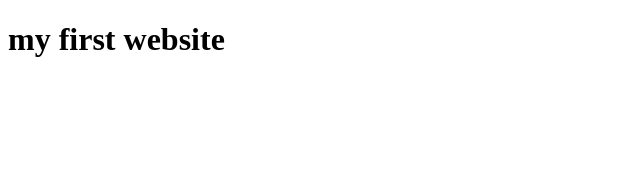
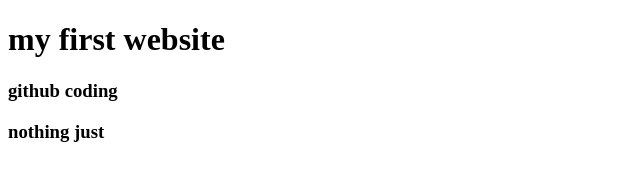
Before and after one commit to avoyhoseentanjil/tanju-hub, a plain HTML site: page index.html in a window 1280 px wide. Shown: the whole page, without its empty margins (0-640 px from the left). Drawn offline with Linux system fonts and the light colour scheme.

Commit message:
coding error

```diff
--- a/index.html
+++ b/index.html
@@ -8,5 +8,7 @@
 </head>
 <body>
     <h1>my first website</h1>
+    <h3>github coding</h3>
+    <h3>nothing just</h3>
 </body>
 </html>
```
